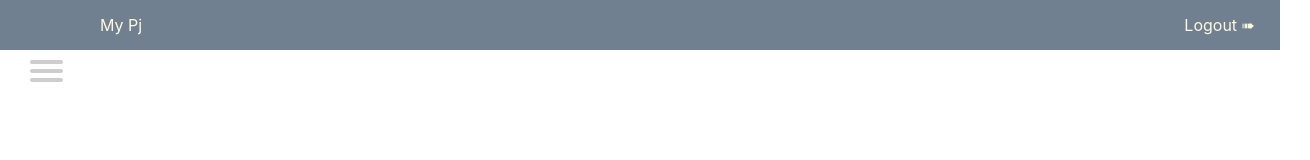
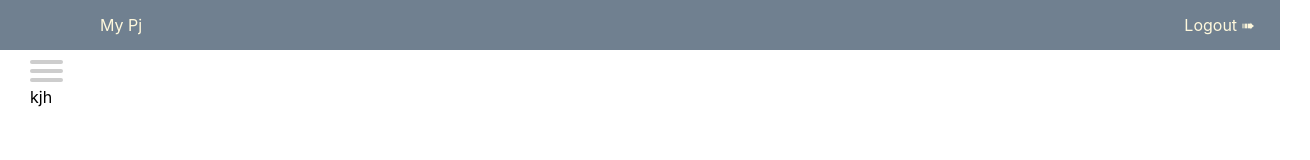
Before and after one commit to llVeraVerall/MyReactPj, a React (Create React App) app: page /home in a window 1280 px wide. Shown: the top 160 px of the page, 1310 px wide, since content can reach past the window. Built offline with nearby package versions, Linux system fonts and the light colour scheme.

Commit message:
create page Home

```diff
--- a/package.json
+++ b/package.json
@@ -8,6 +8,8 @@
     "@testing-library/user-event": "^12.1.10",
     "react": "^17.0.2",
     "react-dom": "^17.0.2",
+    "react-router": "^6.0.1",
+    "react-router-dom": "^6.0.1",
     "react-scripts": "4.0.3",
     "web-vitals": "^1.0.1"
   },
--- a/src/Home/Home.js
+++ b/src/Home/Home.js
@@ -0,0 +1,11 @@
+import React from "react";
+
+const Home = () => {
+    return(
+       <div>
+           kjh
+       </div>
+    )
+}
+
+export default Home
--- a/src/NavBar/Nav.css
+++ b/src/NavBar/Nav.css
@@ -1,3 +1,6 @@
+div#menuToggle{
+    width: 100px;
+}
 #menuToggle {
     display: block;
     position: relative;
--- a/src/NavBar/Nav.js
+++ b/src/NavBar/Nav.js
@@ -1,5 +1,8 @@
 import React from "react";
+import {Routes, Route, Link } from 'react-router-dom'
 import './Nav.css'
+import '../media.css'
+import Home from "../Home/Home";
 
 const Nav = () => {
     return (
@@ -11,11 +14,14 @@ const Nav = () => {
                     <span></span>
                     <span></span>
                     <ul id="menu">
-                        <a href="#"><li>Home</li></a>
+                        <Link to="/home"><li>Home</li></Link>
                         <a href="#"><li>Tasks</li></a>
                         <a href="#"><li>Info</li></a>
                         <a href="#"><li>Commits</li></a>
                     </ul>
+                    <Routes>
+                        <Route path='/home' element={<Home />} />
+                    </Routes>
                 </div>
             </nav>
         </div>
--- a/src/media.css
+++ b/src/media.css
@@ -0,0 +1,11 @@
+@media(max-width: 320px) {
+    #menu,
+    #menuToggle li
+    {
+        background-color: cornsilk;
+        width: 30%;
+        border-radius: 30px;
+        font-size: 18px;
+    }
+
+}
```
Also changed, not shown: src/index.js (+9 -1 lines), src/Home/Home.css (added), src/Tasks/Tasks.js (added), 1 other file (tests, documents, lock files or other folders).
